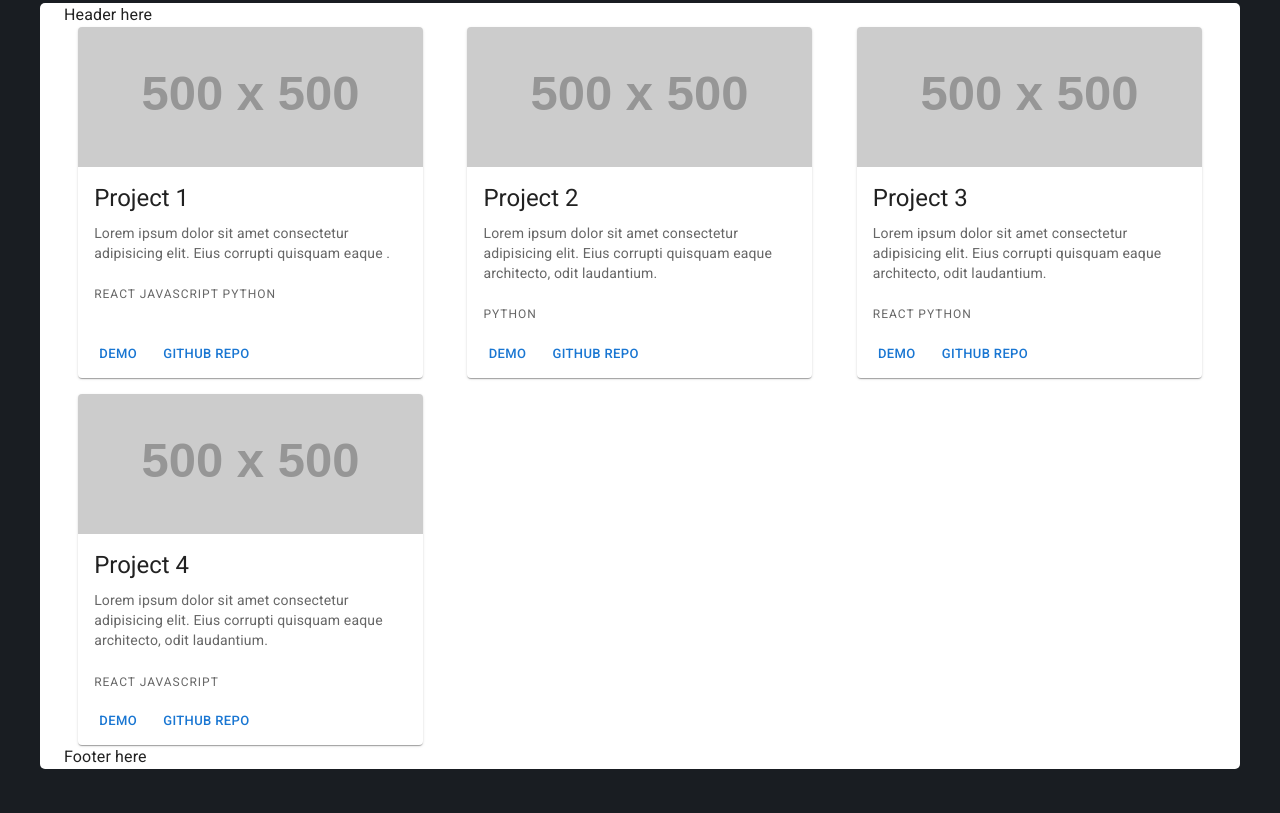
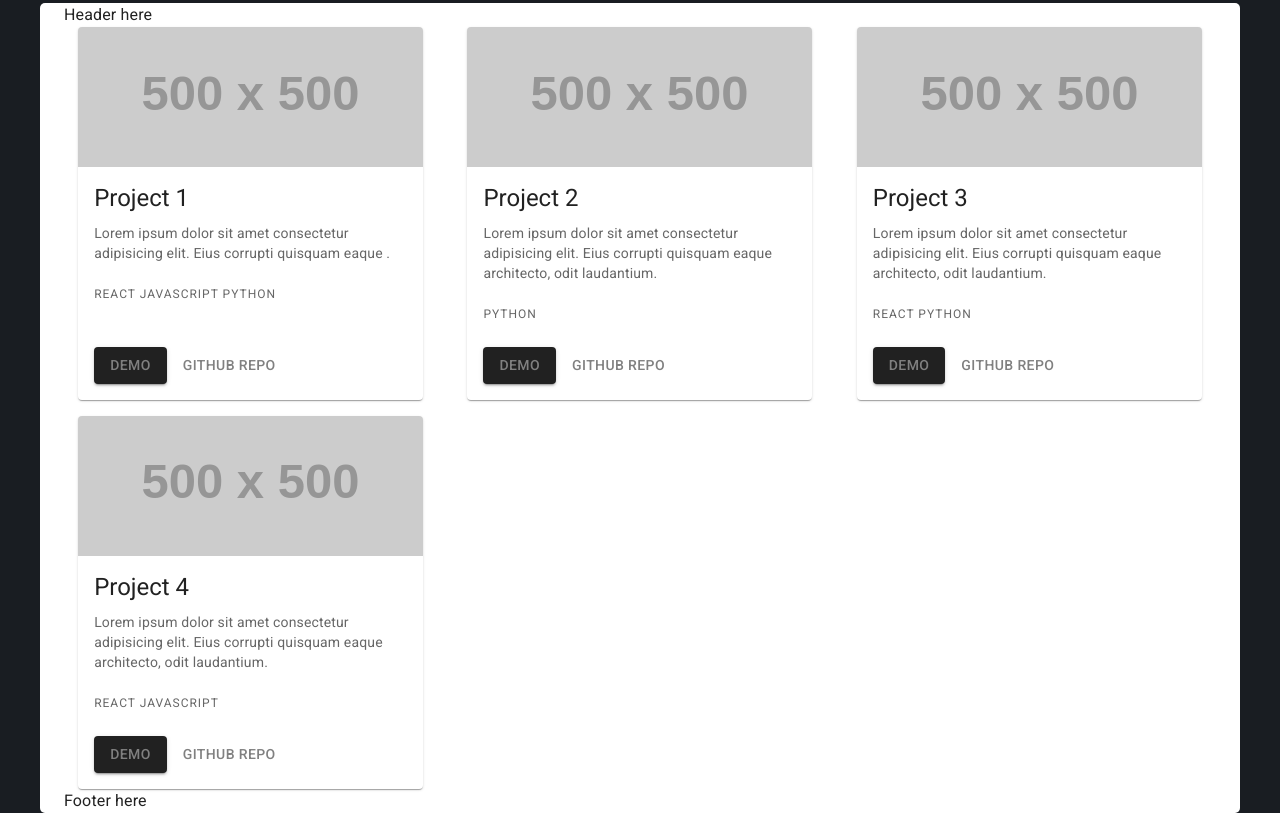
Before and after one commit to Valdas-Stonkus/portfolio-react, a React (Create React App) app: page / in a window 1280 px wide. Built offline with nearby package versions, Linux system fonts and the light colour scheme.

Commit message:
set buttons colors

```diff
--- a/src/components/Projects/GridWrapper.jsx
+++ b/src/components/ProjectCard/GridWrapper/GridWrapper.jsx
@@ -1,10 +1,10 @@
 /* eslint-disable max-len */
 import { Grid } from '@mui/material'
-import { projects } from '../../data/projectsData'
-import ProjectCard from './ProjectCard'
+import { projects } from '../../../data/projectsData'
+import ProjectCard from '..'
 
 const GridWrapper = () => (
-    <Grid container spacing={2} alignItems="stretch">
+    <Grid container spacing={2}>
         {projects.map((project) => (
             <Grid
                 item
--- /dev/null
+++ b/src/components/ProjectCard/GridWrapper/index.js
@@ -0,0 +1 @@
+export { default } from './GridWrapper'
--- a/src/components/Projects/ProjectCard/ProjectCard.jsx
+++ b/src/components/ProjectCard/ProjectCard.jsx
@@ -3,8 +3,8 @@ import Card from '@mui/material/Card'
 import CardContent from '@mui/material/CardContent'
 import CardMedia from '@mui/material/CardMedia'
 import Typography from '@mui/material/Typography'
-import Grid from '@mui/material/Grid'
 import Box from '@mui/material/Box'
+import Stack from '@mui/material/Stack'
 import { Button, CardActionArea, CardActions } from '@mui/material'
 
 const ProjectCard = ({ project }) => (
@@ -17,7 +17,6 @@ const ProjectCard = ({ project }) => (
     }}
     >
         <CardActionArea>
-
             <CardMedia
                 component="img"
                 height="140"
@@ -48,9 +47,10 @@ const ProjectCard = ({ project }) => (
             marginTop: 'auto'
         }}
         >
-            <CardActions>
-                <Button size="small">Demo</Button>
-                <Button size="small">Github repo</Button>
+
+            <CardActions style={{ padding: '16px' }}>
+                <Button variant="contained" sx={{ color: 'grey', backgroundColor: 'grey.900' }}>Demo</Button>
+                <Button variant="text" sx={{ color: 'grey' }}>Github repo</Button>
             </CardActions>
         </Box>
 
--- a/src/components/Projects/index.js
+++ /dev/null
@@ -1 +0,0 @@
-export { default } from './Projects'
--- a/src/pages/Home.jsx
+++ b/src/pages/Home.jsx
@@ -1,5 +1,5 @@
 import React from 'react'
-import GridWrapper from '../components/Projects/GridWrapper'
+import GridWrapper from '../components/ProjectCard/GridWrapper'
 
 const Home = () => (
     <GridWrapper />
```
Also changed, not shown: src/components/ProjectCard/index.js (renamed from src/components/Projects/ProjectCard/index.js), 1 other file (tests, documents, lock files or other folders).
